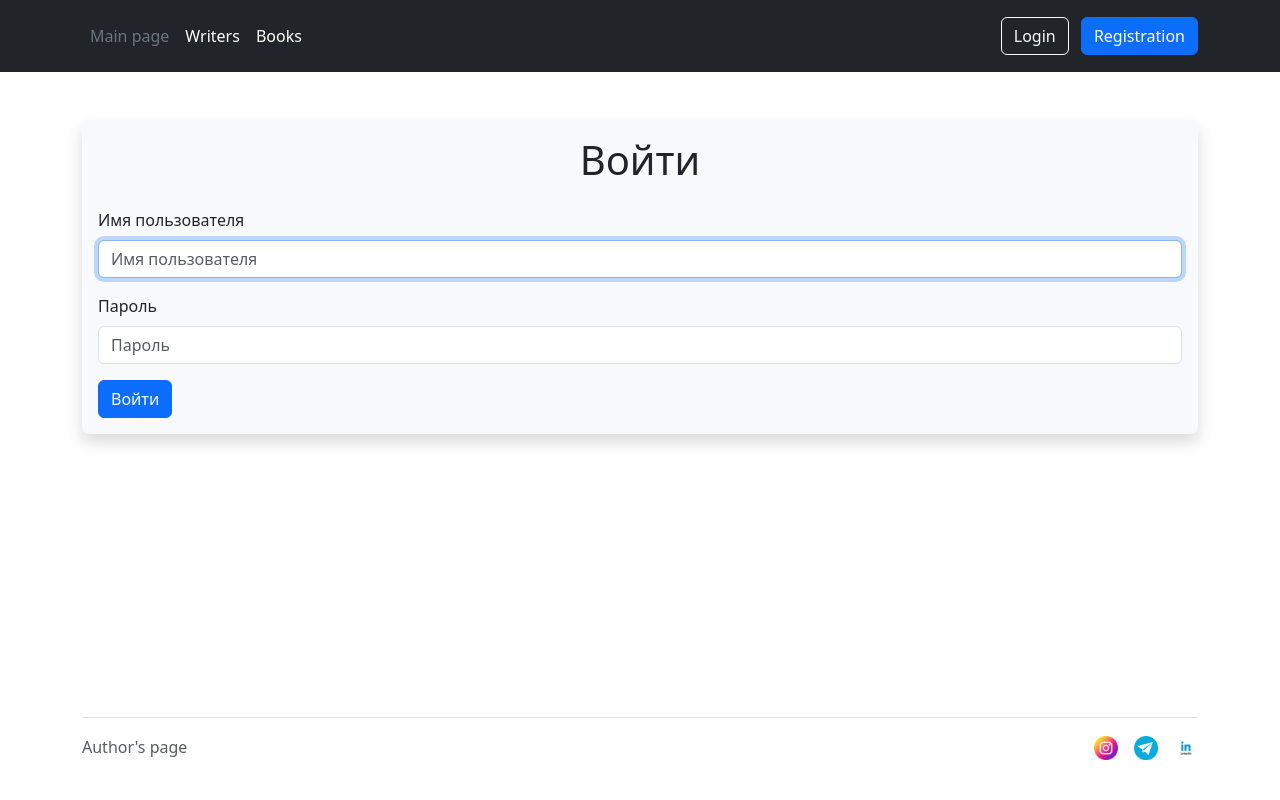
After one commit to GrigoriyKruchinin/GeekWriter, a Django app: page /login/ in a window 1280 px wide. The commit adds this page. Run offline with Django 3.2, Linux system fonts and the light colour scheme; some libraries are stand-ins or nearby versions.

Commit message:
added reg, login, logout

```diff
--- a/geekwriter/templates/base.html
+++ b/geekwriter/templates/base.html
@@ -28,12 +28,16 @@
                 <div class="text-end">
                     {% if user.is_authenticated %}
                         <span class="text-white me-2">{{ user.username }}</span>
-                        <a href="{% url 'logout' %}" class="btn btn-outline-light me-2">{% trans "Logout" %}</a>
+                        <form method="post" action="{% url 'logout' %}" style="display: inline;">
+                            {% csrf_token %}
+                            <button type="submit" class="btn btn-outline-light me-2">{% trans "Logout" %}</button>
+                        </form>
                     {% else %}
                         <a href="/login/" class="btn btn-outline-light me-2">{% trans "Login" %}</a>
-                        <a href="/users/create/" class="btn btn-primary">{% trans "Registration" %}</a>
+                        <a href="/users/registration/" class="btn btn-primary">{% trans "Registration" %}</a>
                     {% endif %}
                 </div>
+
             </div>
         </div>
     </header>
@@ -60,9 +64,9 @@
             </div>
 
             <ul class="nav col-md-4 justify-content-end list-unstyled d-flex">
-                <li class="ms-3"><a class="text-body-secondary" href="https://www.instagram.com/hexlethq/"><img src="{% static 'img/instagram.png' %}" alt="inst" width="24" height="24"></a></li>
-                <li class="ms-3"><a class="text-body-secondary" href="https://www.facebook.com/Hexlet"><img src="{% static 'img/facebook.png' %}" width="24" height="24"></a></li>
-                <li class="ms-3"><a class="text-body-secondary" href="https://t.me/hexlet_ru"><img src="{% static 'img/telegram.png' %}" width="24" height="24"></a></li>
+                <li class="ms-3"><a class="text-body-secondary" href="https://www.instagram.com/eho_california/"><img src="{% static 'img/instagram.png' %}" alt="inst" width="24" height="24"></a></li>
+                <li class="ms-3"><a class="text-body-secondary" href="https://t.me/kga_93"><img src="{% static 'img/telegram.png' %}" width="24" height="24"></a></li>
+                <li class="ms-3"><a class="text-body-secondary" href="https://www.linkedin.com/in/grigoriy-kruchinin/"><img src="{% static 'img/linkedin.png' %}" width="24" height="24"></a></li>
             </ul>
         </footer>
     </div>
--- /dev/null
+++ b/geekwriter/templates/form.html
@@ -0,0 +1,24 @@
+{% extends 'base.html' %}
+
+{% load i18n %}
+{% load django_bootstrap5 %}
+{% bootstrap_messages %}
+{% block content %}
+<body class="d-flex flex-column min-vh-100">
+    <div class="container d-flex align-items-center justify-content-center h-100">
+        <div class="card bg-light border-0 shadow mt-5 w-100">
+            <div class="card-body">
+
+                <h1 class="text-center mb-4">{{ header }}</h1>
+
+                <form method="post">
+                    {% csrf_token %}
+                    {% bootstrap_form form %}
+                    {% bootstrap_button button_text button_type="submit" button_class="btn btn-primary" %}
+                </form>
+
+            </div>
+        </div>
+    </div>
+</body>
+{% endblock content %}
--- a/geekwriter/urls.py
+++ b/geekwriter/urls.py
@@ -14,11 +14,13 @@ Including another URLconf
     2. Add a URL to urlpatterns:  path('blog/', include('blog.urls'))
 """
 from django.contrib import admin
-from django.urls import path
-from .views import get_index
+from django.urls import path, include
+from .views import IndexView, LoginUserView, LogoutUserView
 
 urlpatterns = [
+    path('', IndexView.as_view(), name='home'),
+    path('login/', LoginUserView.as_view(), name='login'),
+    path('logout/', LogoutUserView.as_view(), name='logout'),
+    path('users/', include("geekwriter.users.urls")),
     path('admin/', admin.site.urls),
-    path('', get_index, name='index'),
-    path('logout/', get_index, name='logout')
 ]
--- /dev/null
+++ b/geekwriter/users/urls.py
@@ -0,0 +1,10 @@
+from django.urls import path
+from .views import (
+    UsersListView, RegisterUserView, UserDetailView,
+    UserUpdateView, UserDeleteView
+)
+
+
+urlpatterns = [
+    path('registration/', RegisterUserView.as_view(), name='registration'),
+]
--- a/geekwriter/views.py
+++ b/geekwriter/views.py
@@ -1,7 +1,28 @@
-from django.shortcuts import render
+from django.views.generic import TemplateView
+from django.urls import reverse_lazy
+from django.utils.translation import gettext_lazy as _
+from django.contrib.messages.views import SuccessMessageMixin
+from django.contrib.auth.views import LoginView, LogoutView
+from django.contrib import messages
 
 
-def get_index(request):
-    return render(request, 'index.html', context={
-        'name': 'BARACUDA'
-    })
+class IndexView(TemplateView):
+    template_name = 'index.html'
+
+
+class LoginUserView(SuccessMessageMixin, LoginView):
+    template_name = 'form.html'
+    success_message = _("You are logged in")
+    next_page = reverse_lazy('home')
+    extra_context = {
+        'header': _("Log in"),
+        'button_text': _("Log in")
+    }
+
+
+class LogoutUserView(LogoutView):
+    next_page = reverse_lazy('home')
+
+    def dispatch(self, request, *args, **kwargs):
+        messages.info(request, _('You are logged out'))
+        return super().dispatch(request, *args, **kwargs)
```
Also changed, not shown: geekwriter/settings.py (+10 -9 lines), geekwriter/templates/index.html (+13 -0 lines), geekwriter/users/forms.py (added, +22 -0 lines), geekwriter/users/views.py (+39 -2 lines), geekwriter/static/img/instagram.png (added), geekwriter/static/img/linkedin.png (added), geekwriter/static/img/telegram.png (added).
